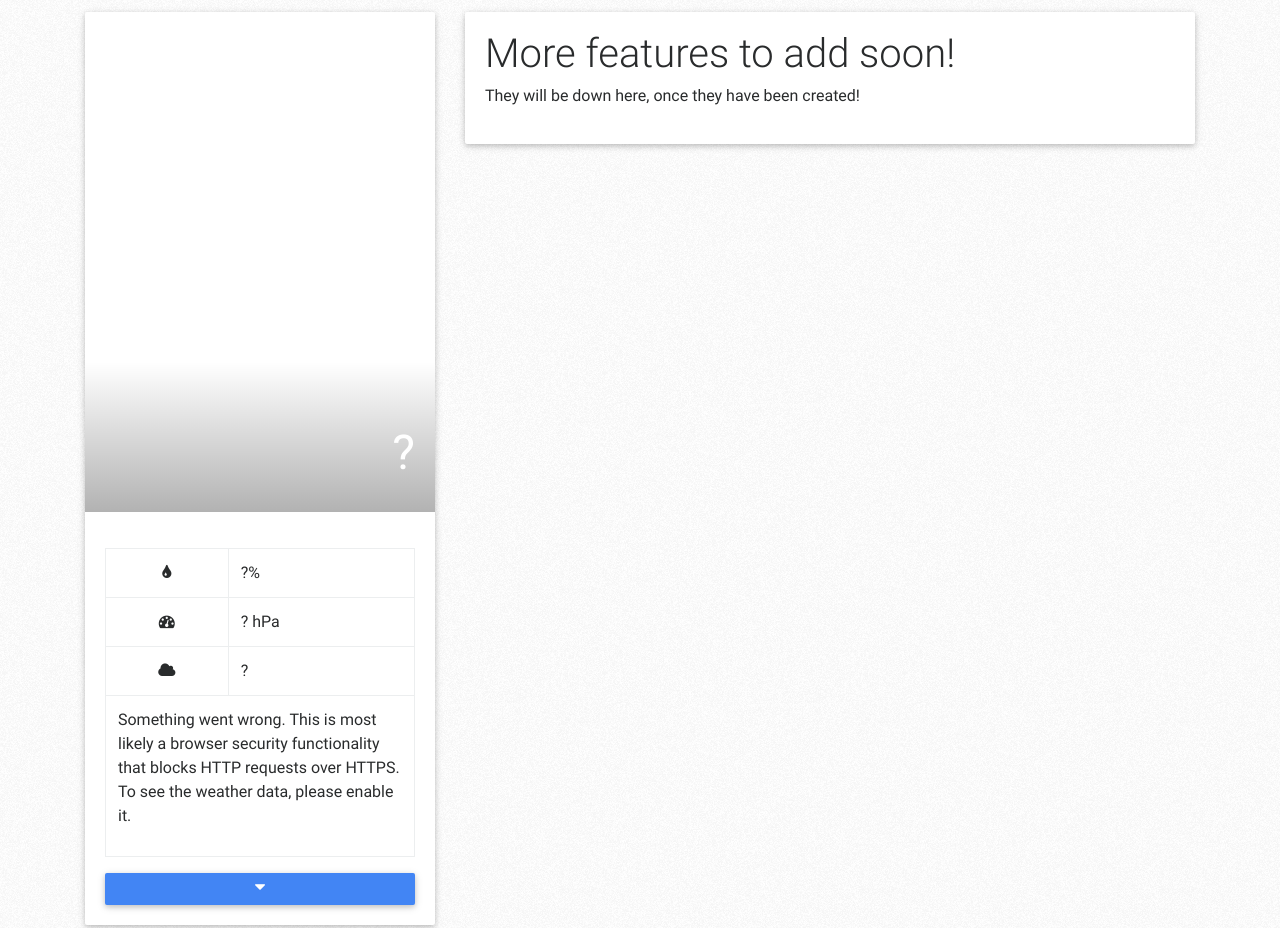
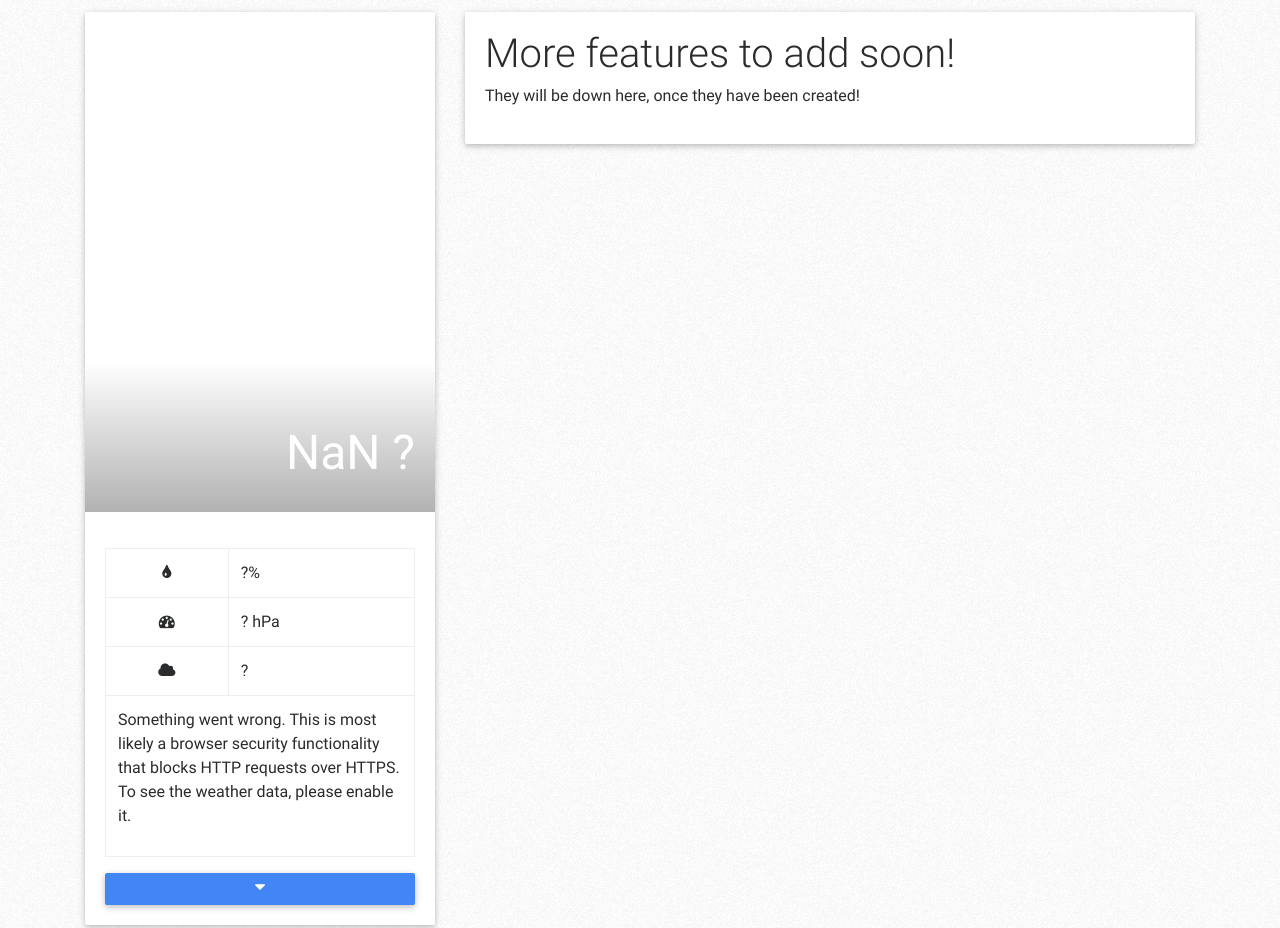
Before and after one commit to JediahDizon/Angular-JS, a plain HTML site: page index.html in a window 1280 px wide. Shown: the top 928 px of the page. Drawn offline with nearby package versions, Linux system fonts and the light colour scheme; some packages are replaced by stand-ins of ours; no server answers.

Commit message:
Bug Fixes and new functionalities.

```diff
--- a/directives/templates/weatherForecast.html
+++ b/directives/templates/weatherForecast.html
@@ -5,7 +5,7 @@
 		<div class="card-img-overlay">
 			<h1 class="card-title text-white">
 				<strong class="card-title text-white">
-					{{ tempUnit === "Celcius" ? convertToCelcius(weatherResult.list[0].temp.day) || " " : convertToFarenheit(weatherResult.list[0].temp.day) || " " }}
+					{{ tempUnit === "Celcius" ? convertToCelcius(weatherResult.list[0].temp.day) : convertToFarenheit(weatherResult.list[0].temp.day) }}
 					{{ weatherResult.list[0].temp !== undefined ? "º" + tempUnit.substring(0, 1) : "?" }}
 				</strong>
 			</h1>
```
